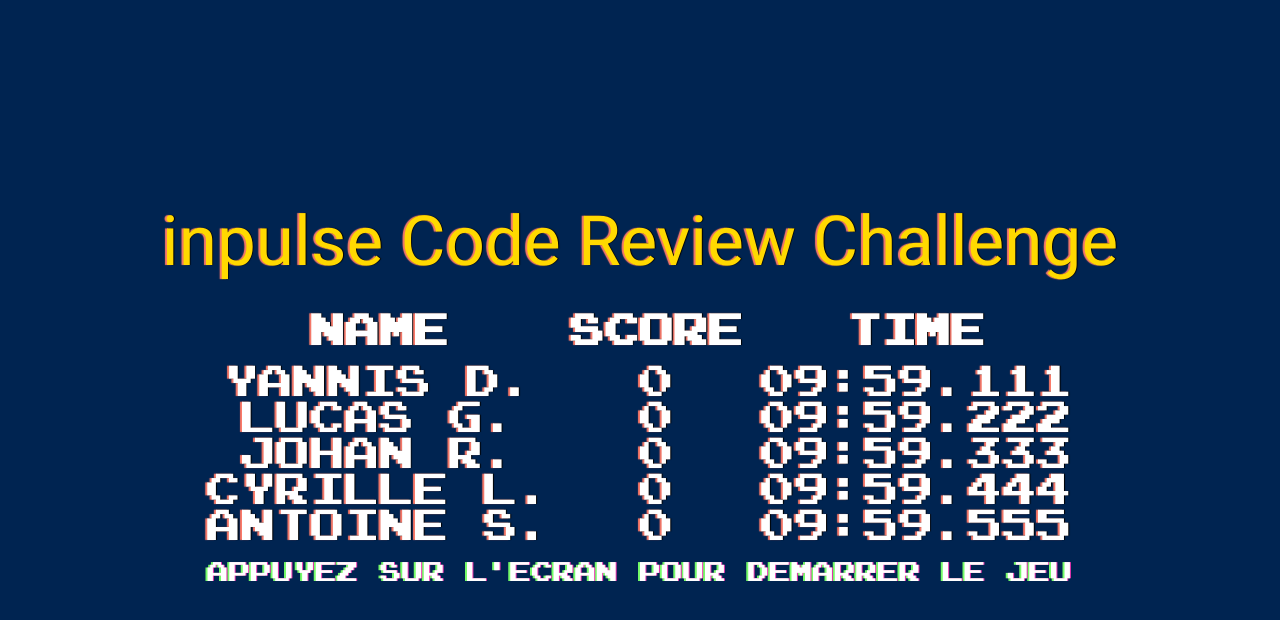
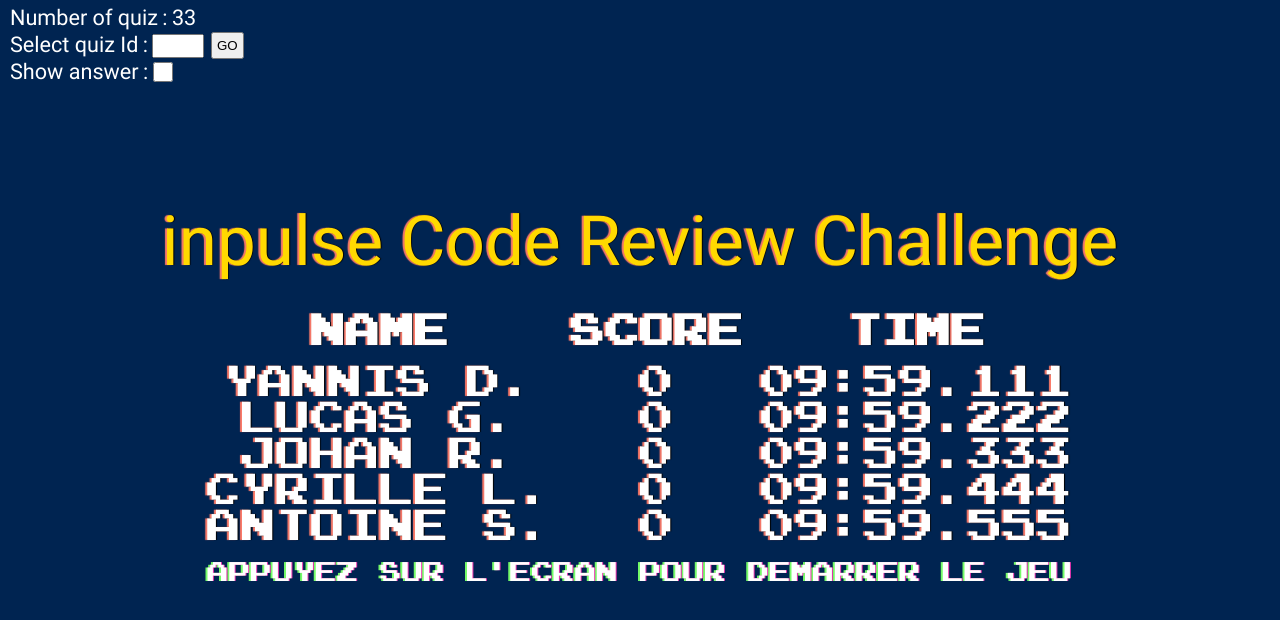
Before and after one commit to inpulse-tv/code-review-challenge, a React (Create React App) app: page / in a window 1280 px wide. Shown: the top 620 px of the page. Built offline with nearby package versions, Linux system fonts and the light colour scheme; the HTML template or start-up script is replaced by a standard one.

Commit message:
Add debug toolbar

```diff
--- a/src/App.scss
+++ b/src/App.scss
@@ -18,6 +18,45 @@
   font-family: "Roboto", sans-serif;
   color: white;
   margin: 1.8vw;
+}
+
+.debug {
+  font-size: 0.5em;
+  position: absolute;
+  top: 5px;
+  left: 10px;
+
+  input[type="text"] {
+    font-size: 0.8em;
+    width: 3em;
+    height: 1.4em;
+  }
+
+  input[type="checkbox"] {
+    display: block;
+    width: 1.5em;
+    height: 1.5em;
+  }
+
+  button {
+    margin-left: 0.5em;
+    padding: 0.3em;
+  }
+
+  dl {
+    display: flex;
+    flex-direction: row;
+    align-items: center;
+
+    dt {
+      font-weight: bold;
+      padding-right: 0.2em;
+      &::after {
+        padding-left: 0.2em;
+        content: ":";
+      }
+    }
+  }
 }
 
 .start-countdown {
--- a/src/App.tsx
+++ b/src/App.tsx
@@ -5,29 +5,29 @@
 
 import "./App.scss";
 import { ITimeDiff } from "./utils/timeDiff";
-import { Leaderboard } from "./features/leaderboard/leaderboard";
-import quizDatas from "./datas/codes.json";
+import { Leaderboard } from "./features/leaderboard/Leaderboard";
+import quizData from "./datas/codes.json";
 import RegisterFormular from "./features/forms/Register";
 import { IValues as RegistrationValues } from "./features/forms/IValues";
 import { ILeaderboard } from "./datas/ILeaderboard";
-import LeaderboardService from "./features/leaderboard/leaderboard.service";
+import LeaderboardService from "./features/leaderboard/Leaderboard.Service";
 import useStateCallback from "./hooks/StateCallback";
+import Display from "./features/Display";
+import Debug from "./features/debug/Debug";
 
 function App() {
   const lbService = new LeaderboardService();
 
-  const [showLeaderboard, setShowLeaderboard] = useState(true);
-  const [showRegistration, setShowRegistration] = useState(false);
-  const [showStartCountdown, setShowStartCountdown] = useState(false);
-  const [showQuiz, setShowQuiz] = useState(false);
-  const [showResult, setShowResult] = useState(false);
+  const [displayScreen, setDisplayScreen] = useState(1);
   const [changeIndex, setChangeIndex] = useState(false);
   const [points, setPoints] = useState(0);
   const [time, setTime] = useState({} as ITimeDiff);
   const [leaderboardData, setLeaderboardData] = useState(lbService.load());
   const [userData, setUserData] = useStateCallback(lbService.userInit);
+  const [showDebug] = useState(process.env.NODE_ENV !== "production");
 
   const countdownRef = useRef({} as Countdown);
+  const quizRef = useRef({} as Quiz);
 
   const maxIndex: number = 10;
 
@@ -43,25 +43,22 @@
    * Handle click event on leaderboard.
    */
   const handleLeaderboardClick = () => {
-    setShowLeaderboard(false);
-    setShowRegistration(true);
+    setDisplayScreen(Display.Registration);
   };
 
   /**
    * Handle registration submit event.
    */
   const handleRegistrationSubmit = (values: RegistrationValues) => {
-    setShowRegistration(false);
     setUserData(Object.assign({}, userData, values));
-    setShowStartCountdown(true);
+    setDisplayScreen(Display.Countdown);
   };
 
   /**
    * handle escape key press event from registration formular.
    */
   const handleEscapeKeyPress = () => {
-    setShowLeaderboard(true);
-    setShowRegistration(false);
+    setDisplayScreen(Display.Leaderboard);
   };
 
   /**
@@ -70,8 +67,7 @@
    */
   const handleCountdownTimeChange = (time: number) => {
     if (time < 0) {
-      setShowStartCountdown(false);
-      setShowQuiz(true);
+      setDisplayScreen(Display.Quiz);
     }
   };
 
@@ -112,8 +108,7 @@
       );
 
       // Show result.
-      setShowQuiz(false);
-      setShowResult(true);
+      setDisplayScreen(Display.Result);
     }
   };
 
@@ -147,16 +142,40 @@
    * Handle click on user result display.
    */
   const handleEndClick = (): void => {
-    setShowResult(false);
     // Reset score and data.
     setPoints(0);
     setUserData(lbService.userInit);
-    setShowLeaderboard(true);
+    setDisplayScreen(Display.Leaderboard);
   };
+
+  /**
+   * Display a tile element.
+   * @returns a tilte component.
+   */
+  const Title = (): JSX.Element => {
+    return <h1>inpulse Code Review Challenge</h1>;
+  };
+
+  /**
+   * Display a debug tool bar element.
+   */
+  let DebugToolBar: any;
+  if (process.env.NODE_ENV !== "production") {
+    DebugToolBar = Debug;
+  } else {
+    DebugToolBar = () => null;
+  }
 
   return (
     <div className="App">
-      {showLeaderboard && (
+      {showDebug && (
+        <DebugToolBar
+          quizData={quizData}
+          display={displayScreen}
+          quizRef={quizRef}
+        />
+      )}
+      {displayScreen === Display.Leaderboard && (
         <div onClick={handleLeaderboardClick} className="leaderboard">
           <Title />
           <Leaderboard
@@ -172,20 +191,20 @@
           <p className="start-text">Appuyez sur l'ecran pour demarrer le jeu</p>
         </div>
       )}
-      {showRegistration && (
+      {displayScreen === Display.Registration && (
         <RegisterFormular
           onSubmit={handleRegistrationSubmit}
           onEscapePress={handleEscapeKeyPress}
         />
       )}
-      {showStartCountdown && (
+      {displayScreen === Display.Countdown && (
         <StartCountdown
           className="start-countdown"
           onTimeChange={handleCountdownTimeChange}
           endText="START !"
         />
       )}
-      {showQuiz && (
+      {displayScreen === Display.Quiz && (
         <div>
           <Countdown
             date={Date.now() + 59000}
@@ -195,15 +214,16 @@
             ref={countdownRef}
           />
           <Quiz
-            datas={quizDatas}
+            datas={quizData}
             onIndexChange={handleIndexChange}
             maxIndex={maxIndex}
             startIndex={0}
             changeIndex={changeIndex}
+            ref={quizRef}
           />
         </div>
       )}
-      {showResult && (
+      {displayScreen === Display.Result && (
         <div className="results" onClick={handleEndClick}>
           <h1>Votre score</h1>
           <p>
@@ -234,8 +254,4 @@
   );
 }
 
-const Title = (): JSX.Element => {
-  return <h1>inpulse Code Review Challenge</h1>;
-};
-
 export default App;
--- a/src/datas/ICode.ts
+++ b/src/datas/ICode.ts
@@ -1,4 +1,5 @@
 export interface ICode {
+    id: number,
     statement?: string,
     code: string,
     language: string,
--- /dev/null
+++ b/src/features/Display.ts
@@ -0,0 +1,9 @@
+const enum Display {
+  Leaderboard = 1,
+  Registration = 2,
+  Countdown = 3,
+  Quiz = 4,
+  Result = 5,
+}
+
+export default Display;
--- /dev/null
+++ b/src/features/debug/Debug.tsx
@@ -0,0 +1,66 @@
+import react, { useRef } from "react";
+import Display from "../Display";
+import { IProps } from "./IProps";
+
+/**
+ * Display a debugging tool bar.
+ * - Show number of Quiz.
+ * - Display a specific Quiz.
+ * - Control answer position.
+ * @returns the debug component.
+ */
+const Debug = (props: IProps) => {
+  const inputIdRef = useRef<HTMLInputElement>(null);
+
+  /**
+   * Redirect to the specified quiz ID.
+   * @param ev
+   */
+  const handleIDSubmit = (
+    ev: react.MouseEvent<HTMLButtonElement, MouseEvent>
+  ): void => {
+    if (props.display === Display.Quiz && inputIdRef.current) {
+      const id = parseInt(inputIdRef.current.value);
+      props.quizRef.current.displayQuiz(id);
+    }
+  };
+
+  /**
+   * Display answer position on quiz element.
+   * @param ev The event click.
+   */
+  const handleShowAnswerChange = (
+    ev: React.ChangeEvent<HTMLInputElement>
+  ): void => {
+    if (props.display === Display.Quiz)
+      props.quizRef.current.showAnswer(ev.currentTarget.checked);
+  };
+
+  return (
+    <div className="debug">
+      <dl>
+        <dt>Number of quiz</dt>
+        <dd>{props.quizData.length}</dd>
+      </dl>
+      <dl>
+        <dt>Select quiz Id</dt>
+        <dd>
+          <input type="text" ref={inputIdRef}></input>
+        </dd>
+        <dd>
+          <button onClick={(ev) => handleIDSubmit(ev)}>GO</button>
+        </dd>
+      </dl>
+      <dl>
+        <dt>Show answer</dt>
+        <dd>
+          <input
+            type="checkbox"
+            onChange={(ev) => handleShowAnswerChange(ev)}></input>
+        </dd>
+      </dl>
+    </div>
+  );
+};
+
+export default Debug;
--- /dev/null
+++ b/src/features/debug/IProps.ts
@@ -0,0 +1,9 @@
+import { ILeaderboard } from "../../datas/ILeaderboard";
+import Display from "../Display";
+import { Quiz } from "../quiz/Quiz";
+
+export interface IProps {
+  quizData: ILeaderboard[];
+  display: Display;
+  quizRef: React.MutableRefObject<Quiz>;
+}
--- a/src/features/quiz/Quiz.module.scss
+++ b/src/features/quiz/Quiz.module.scss
@@ -34,7 +34,13 @@
 
 span.answer {
   /* for debug only */
-  font-weight: bold;
+  &_show {
+    font-weight: bold;
+    color: chartreuse;
+    span {
+      color: chartreuse;
+    }
+  }
 }
 
 div.statement {
--- a/src/features/quiz/Quiz.tsx
+++ b/src/features/quiz/Quiz.tsx
@@ -101,34 +101,12 @@
   }
 
   /**
-   * Check answer and return result.
-   */
-  handleValidateClick(): void {
-    this.setState(() => {
-      return { isCorrect: true };
-    });
-  }
-
-  /**
-   * Apply result and select next code.
-   * @param e MouseEvent click.
-   */
-  handleClick(e: ReactMouseEvent): void {
-    e.preventDefault();
-    // Prevent multiple clicks.
-    if (this.isClicked) return;
-    this.isClicked = true;
-    // Add and render Ripple from answer.
-    this.addRippleClick(e, this.nextQuiz);
-  }
-
-  /**
    * Select next code on the list.
    */
-  nextQuiz(): void {
+  nextQuiz(isDebug: boolean = false): void {
     this.setState(
       (state, props) => {
-        const newIndex: number = state.index + 1;
+        const newIndex: number = isDebug ? state.index : state.index + 1;
         return {
           index: newIndex,
           statement:
@@ -189,6 +167,69 @@
   }
 
   /**
+   * Used to show answer position.
+   * For debug only.
+   * @param isChecked
+   */
+  showAnswer(isChecked: boolean): void {
+    if (process.env.NODE_ENV !== "production") {
+      if (this.preElm?.current) {
+        const currentElm: HTMLElement =
+          this.preElm.current.getElementsByTagName("code")[0];
+        const answer = currentElm.getElementsByClassName(styles.answer)[0];
+        answer.classList.toggle(styles.answer_show, isChecked);
+      }
+    }
+  }
+
+  /**
+   * Display a specif quiz from his Id.
+   * For debug only.
+   * @param id The quiz Id.
+   */
+  displayQuiz(id: number): void {
+    if (process.env.NODE_ENV !== "production") {
+      const results: ICode[] = this.props.datas.filter(
+        (code) => code.id === id
+      );
+      if (results.length > 0) {
+        // Apply specific quiz to current index.
+        const quiz: ICode = results[0];
+        let unOrderedList = [...this.state.unOrderedList];
+        unOrderedList[this.state.index] = {
+          ...unOrderedList[this.state.index],
+          ...quiz,
+        };
+        this.setState({ unOrderedList }, () => {
+          this.nextQuiz(true);
+        });
+      }
+    }
+  }
+
+  /**
+   * Check answer and return result.
+   */
+  handleValidateClick(): void {
+    this.setState(() => {
+      return { isCorrect: true };
+    });
+  }
+
+  /**
+   * Apply result and select next code.
+   * @param e MouseEvent click.
+   */
+  handleClick(e: ReactMouseEvent): void {
+    e.preventDefault();
+    // Prevent multiple clicks.
+    if (this.isClicked) return;
+    this.isClicked = true;
+    // Add and render Ripple from answer.
+    this.addRippleClick(e, this.nextQuiz);
+  }
+
+  /**
    * Return the quiz current index.
    */
   handleIndexChange(): void {
@@ -237,9 +278,7 @@
         className={`prettyprint lang-${this.state.langCode}`}>
         {this.state.statement && (
           <div className={`${styles.statement} nocode`}>
-            <span>
-              {this.state.statement}
-            </span>
+            <span>{this.state.statement}</span>
             <br />
           </div>
         )}
```
Also changed, not shown: src/datas/codes.json (+35 -2 lines).
